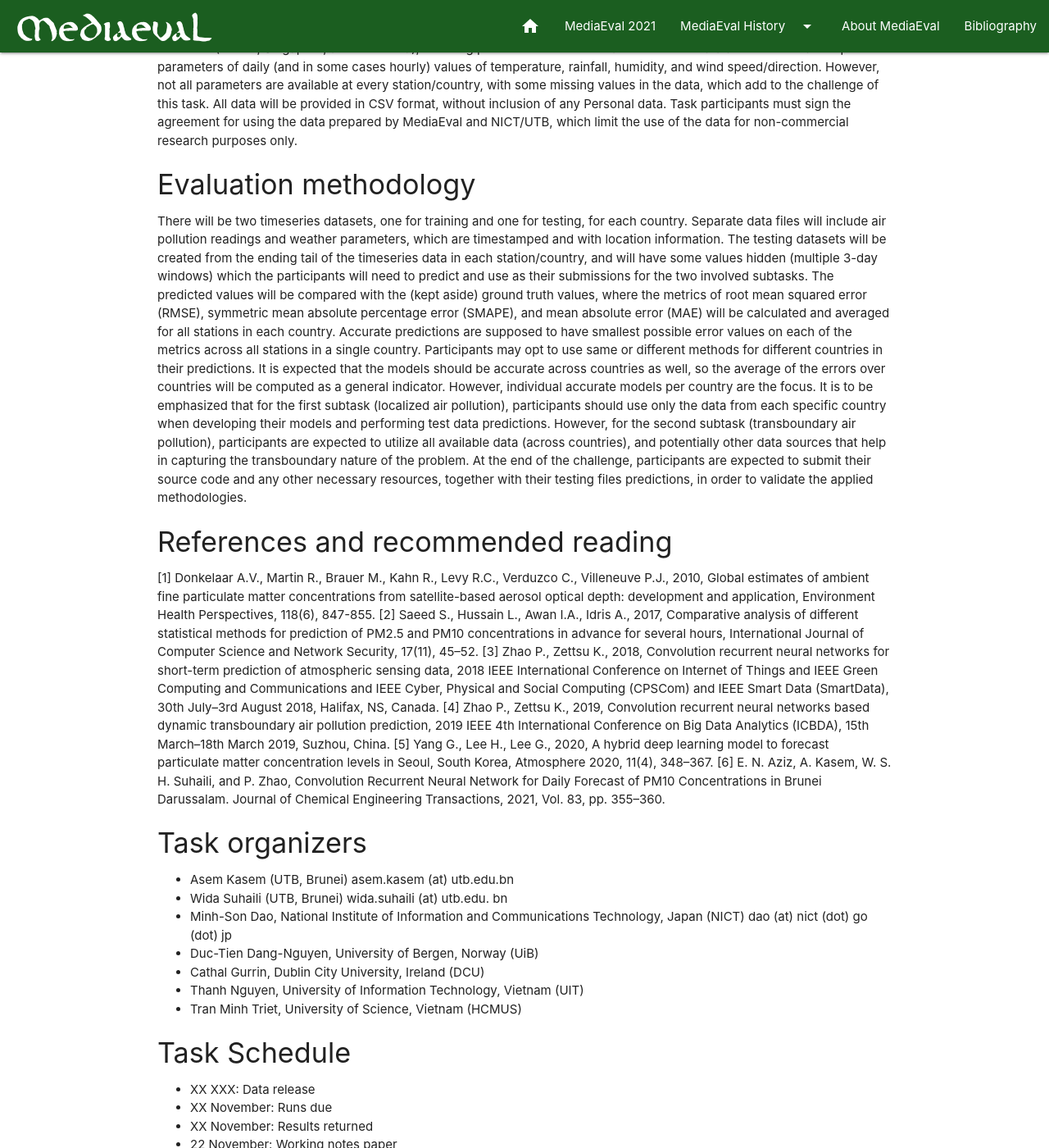
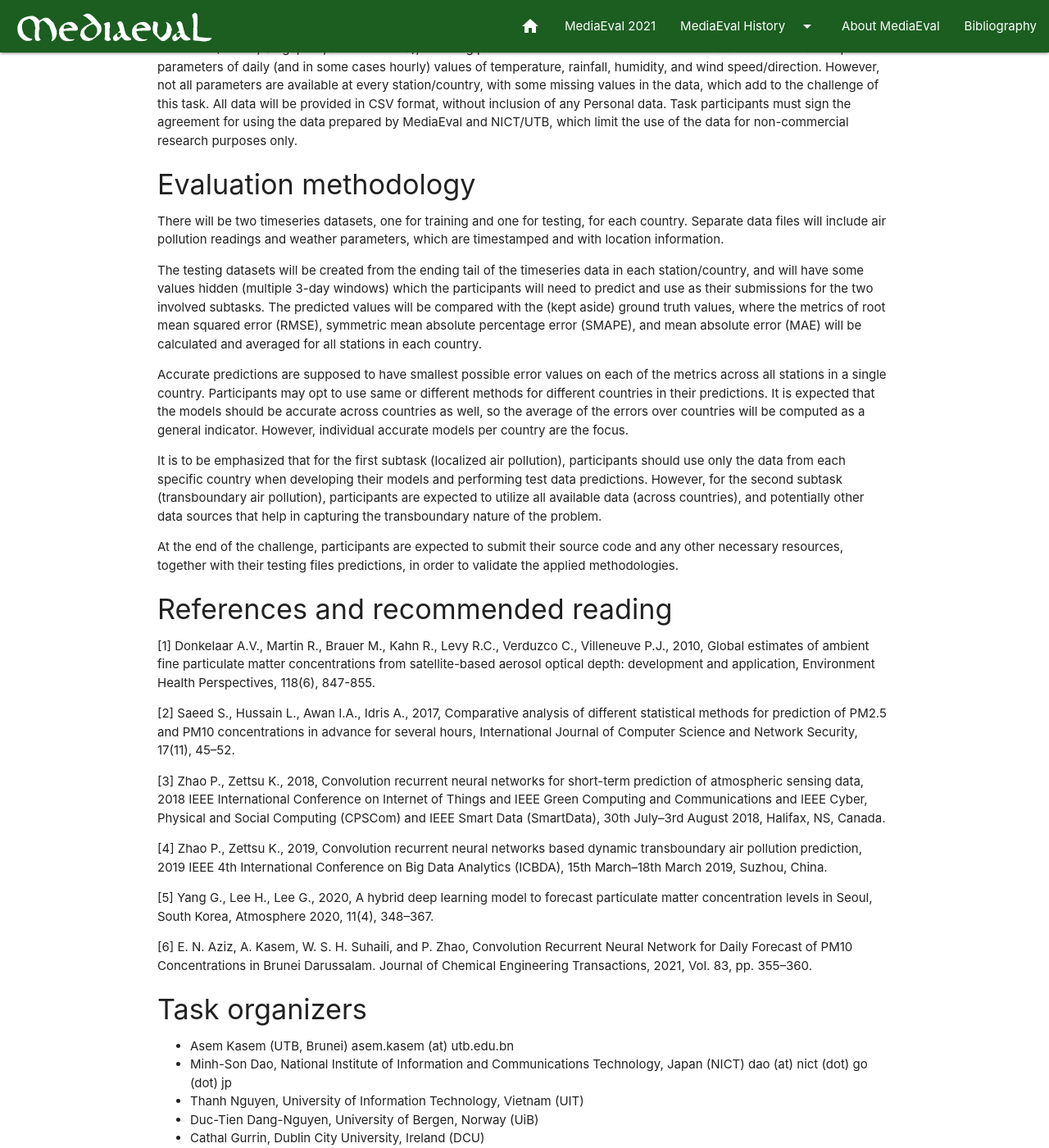
Before and after one commit to multimediaeval/multimediaeval.github.io, a Jekyll site: the page built from _editions/2021/tasks/wellbeing.md, in a window 1280 px wide and 1400 px high, scrolled down 1518 px. Shown: the whole window at 82% size. Built offline with Jekyll 4.4.1, drawn with Linux system fonts in a browser that asks for light colours; some of the changed text lies outside the part shown.

Commit message:
Update wellbeing.md

```diff
--- a/_editions/2021/tasks/wellbeing.md
+++ b/_editions/2021/tasks/wellbeing.md
@@ -42,9 +42,13 @@ All data will be provided in CSV format, without inclusion of any Personal data.
 
 #### Evaluation methodology
 There will be two timeseries datasets, one for training and one for testing, for each country. Separate data files will include air pollution readings and weather parameters, which are timestamped and with location information.
+
 The testing datasets will be created from the ending tail of the timeseries data in each station/country, and will have some values hidden (multiple 3-day windows) which the participants will need to predict and use as their submissions for the two involved subtasks. The predicted values will be compared with the (kept aside) ground truth values, where the metrics of root mean squared error (RMSE), symmetric mean absolute percentage error (SMAPE), and mean absolute error (MAE) will be calculated and averaged for all stations in each country.
+
 Accurate predictions are supposed to have smallest possible error values on each of the metrics across all stations in a single country. Participants may opt to use same or different methods for different countries in their predictions. It is expected that the models should be accurate across countries as well, so the average of the errors over countries will be computed as a general indicator. However, individual accurate models per country are the focus.
+
 It is to be emphasized that for the first subtask (localized air pollution), participants should use only the data from each specific country when developing their models and performing test data predictions. However, for the second subtask (transboundary air pollution), participants are expected to utilize all available data (across countries), and potentially other data sources that help in capturing the transboundary nature of the problem.
+
 At the end of the challenge, participants are expected to submit their source code and any other necessary resources, together with their testing files predictions, in order to validate the applied methodologies.
 
 
@@ -53,21 +57,26 @@ At the end of the challenge, participants are expected to submit their source co
 <!-- # The paper title should be a hyperlink leading to the paper online-->
 
 [1] Donkelaar A.V., Martin R., Brauer M., Kahn R., Levy R.C., Verduzco C., Villeneuve P.J., 2010, Global estimates of ambient fine particulate matter concentrations from satellite-based aerosol optical depth: development and application, Environment Health Perspectives, 118(6), 847-855.
+
 [2] Saeed S., Hussain L., Awan I.A., Idris A., 2017, Comparative analysis of different statistical methods for prediction of PM2.5 and PM10 concentrations in advance for several hours, International Journal of Computer Science and Network Security, 17(11), 45–52.
+
 [3] Zhao P., Zettsu K., 2018, Convolution recurrent neural networks for short-term prediction of atmospheric sensing data, 2018 IEEE International Conference on Internet of Things and IEEE Green Computing and Communications and IEEE Cyber, Physical and Social Computing (CPSCom) and IEEE Smart Data (SmartData), 30th July–3rd August 2018, Halifax, NS, Canada.
+
 [4] Zhao P., Zettsu K., 2019, Convolution recurrent neural networks based dynamic transboundary air pollution prediction, 2019 IEEE 4th International Conference on Big Data Analytics (ICBDA), 15th March–18th March 2019, Suzhou, China.
+
 [5] Yang G., Lee H., Lee G., 2020, A hybrid deep learning model to forecast particulate matter concentration levels in Seoul, South Korea, Atmosphere 2020, 11(4), 348–367.
+
 [6] E. N. Aziz, A. Kasem, W. S. H. Suhaili, and P. Zhao, Convolution Recurrent Neural Network for Daily Forecast of PM10 Concentrations in Brunei Darussalam. Journal of Chemical Engineering Transactions, 2021, Vol. 83, pp. 355–360.
 
 
 #### Task organizers
 * Asem Kasem (UTB, Brunei) asem.kasem (at) utb.edu.bn
-* Wida Suhaili (UTB, Brunei)  wida.suhaili (at) utb.edu. bn
 * Minh-Son Dao, National Institute of Information and Communications Technology, Japan (NICT) dao (at) nict (dot) go (dot) jp
+* Thanh Nguyen, University of Information Technology, Vietnam (UIT)
 * Duc-Tien Dang-Nguyen, University of Bergen, Norway (UiB)
 * Cathal Gurrin, Dublin City University, Ireland (DCU)
-* Thanh Nguyen, University of Information Technology, Vietnam (UIT)
 * Tran Minh Triet, University of Science, Vietnam (HCMUS)
+* Wida Suhaili, Universiti Teknologi Brunei (UTB)
 
 #### Task Schedule
 * XX XXX: Data release <!-- # Replace XX with your date. We suggest setting the date in June-July-->
```
